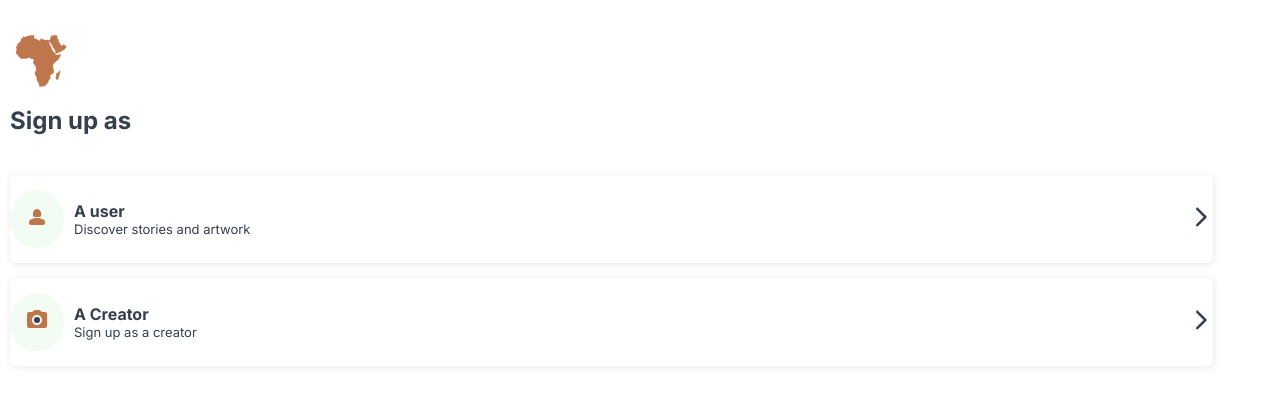
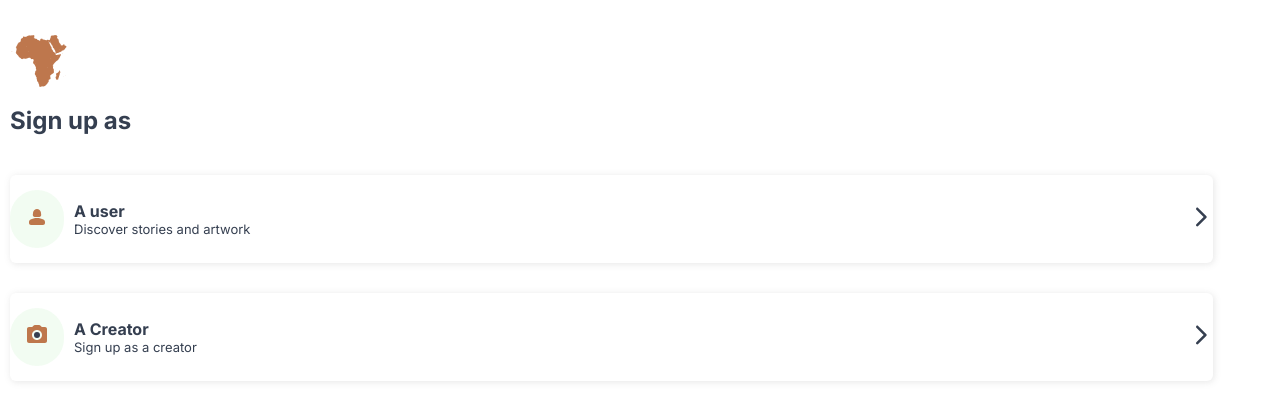
Before and after one commit to Osezelej/asque_frontend, a React (Create React App) app: page /auth/signup-as in a window 1280 px wide. Shown: the top 406 px of the page. Built offline with nearby package versions, Linux system fonts and the light colour scheme.

Commit message:
1st commit 25/02/24

```diff
--- a/src/components/profileItem.js
+++ b/src/components/profileItem.js
@@ -59,8 +59,8 @@ export function ProfileItem({role, LeadingIcon, textTitle, subTextTitle, link, f
     </div>
     {
             click && <div>
-                <p style={{marginBottom:20,fontWeight:'bold'}} onClick={()=>navigate('/creator/submit/album')}>Album</p>
-                <p style={{ fontWeight:'bold'}} onClick={()=>navigate('/creator/submit/artwort')}>For sale</p>
+                <p style={{marginBottom:30,fontWeight:'bold', padding:5, textDecoration:'underline'}} onClick={()=>navigate('/creator/submit/album')}>Album <br/> <p style={{fontSize:10}}>Not for sale</p></p>
+                <p style={{ fontWeight:'bold', padding:5, textDecoration:'underline'}} onClick={()=>navigate('/creator/submit/artwort')}> Artwork <br/> <p style={{fontSize:10}}>For sale</p></p>
             </div>
         }
     </div> : <div className="Profile-item-container" onClick={()=>handleClick()}>
--- a/src/pages/auth/signas.js
+++ b/src/pages/auth/signas.js
@@ -29,12 +29,19 @@ export function Signas(){
         </div>
         <div className="profile-detail-item-container">
             {
-                iconArray.map((value)=><ProfileItem
-                    LeadingIcon={value.leadingIcon}
-                    textTitle={value.title}
-                    subTextTitle={value.subText}
-                    link={value.link}
-                />)
+                iconArray.map((value)=>
+                <div style={{
+                    width:'100%',
+                    marginTop:10,
+                    marginBottom:30
+                }}>
+                    <ProfileItem
+                        LeadingIcon={value.leadingIcon}
+                        textTitle={value.title}
+                        subTextTitle={value.subText}
+                        link={value.link}
+                    />
+                </div>)
             }
             </div>
 
--- a/src/pages/landing/landing.js
+++ b/src/pages/landing/landing.js
@@ -25,7 +25,7 @@ export function Home(){
         },
         {
             image:landing2,
-            preTagline:'Also get to seamlessly',
+            preTagline:'Conveniently',
             tagline:'Shop',
             taglineDesc:"Discover and shop the best of African art from a repository of premium sculptures, canvas paintings, photographs, and more"
         },
@@ -37,7 +37,7 @@ export function Home(){
         },
         {
             image:landing4,
-            preTagline:'And have access to',
+            preTagline:'And access',
             tagline:'Community',
             taglineDesc:"Connect with a community of fellow Africa enthusiasts"
         }
@@ -102,9 +102,13 @@ export function Home(){
                     {
                         landingArray.map((value, key)=><div className='landing-content-container' key={key} style={{
                             marginTop:50,
-                            marginBottom:120
+                            marginBottom:130
                         }}>
-                            <div className='landing-image-container'>
+                            <div className='landing-image-container' style={{
+                                width:'100%',
+                                display:'flex',
+                                justifyContent:'center'
+                            }}>
                                 <img src={value.image} alt=''/>
                             </div>
                             <div className='preTagline-tagline-tagline-desc-container'>
--- a/src/pages/profile/profile.js
+++ b/src/pages/profile/profile.js
@@ -38,7 +38,7 @@ export function Profile (){
             leadingIcon:MenuBookRounded,
             title:'Terms & Conditions',
             subText:'About our contract with you',
-            link:'https://shorturl.at/eolZ1',
+            link:'https://www.notion.so/Asque-Terms-of-Service-faaf9765478048bf83014b1eb3183b6f',
             type:'a'
         },
         {
--- a/src/pages/user/collection/StoryDesc.js
+++ b/src/pages/user/collection/StoryDesc.js
@@ -131,7 +131,7 @@ useEffect(()=>{
                             <img src={like} height={15} width={17}/>
                         </button> */}
                         <button className='share-button' onClick={()=>{
-                    const textToCopy = FRONTEND_URL + '/market/detail/artwork?sid=' +  artDetail.id;
+                    const textToCopy = FRONTEND_URL + '/collection/story/' + artDetail.title + '?sid=' +  artDetail.id;
                     copyToClipboard(textToCopy);
                 }}>
                             <img src={share} alt=''/>
--- a/src/pages/user/collection/albumDesc.js
+++ b/src/pages/user/collection/albumDesc.js
@@ -126,10 +126,14 @@ export function AlbumDesc(){
                         autoPlay={false}
                         animation='slide'
                         navButtonsAlwaysVisible = {true}
+
                         navButtonsProps={{
                             style:{
                                 color:'white',
-                                backgroundColor:'white'
+                                backgroundColor:'transparent',
+                                stroke:'white',
+                                fill:'white',
+
                             }
                         }}
 
```
